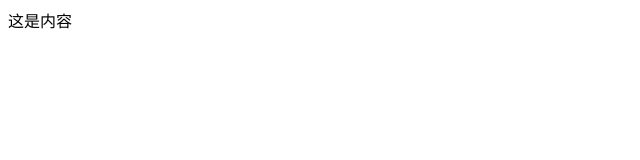
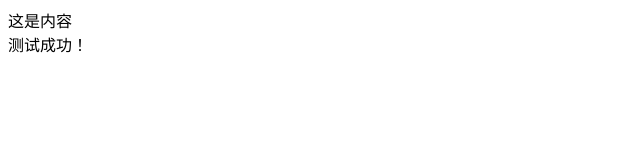
Before and after one commit to ZeitgeistBaby/newweb, a plain HTML site: page index.html in a window 1280 px wide. Shown: the whole page, without its empty margins (0-640 px from the left). Drawn offline with Linux system fonts and the light colour scheme.

Commit message:
Update index.html

```diff
--- a/index.html
+++ b/index.html
@@ -1,5 +1,6 @@
 <!DOCTYPE html>
 <html>
 <title>我的第一个页面</title>
-这是内容
+这是内容<br>
+  测试成功！
 </html>
```
